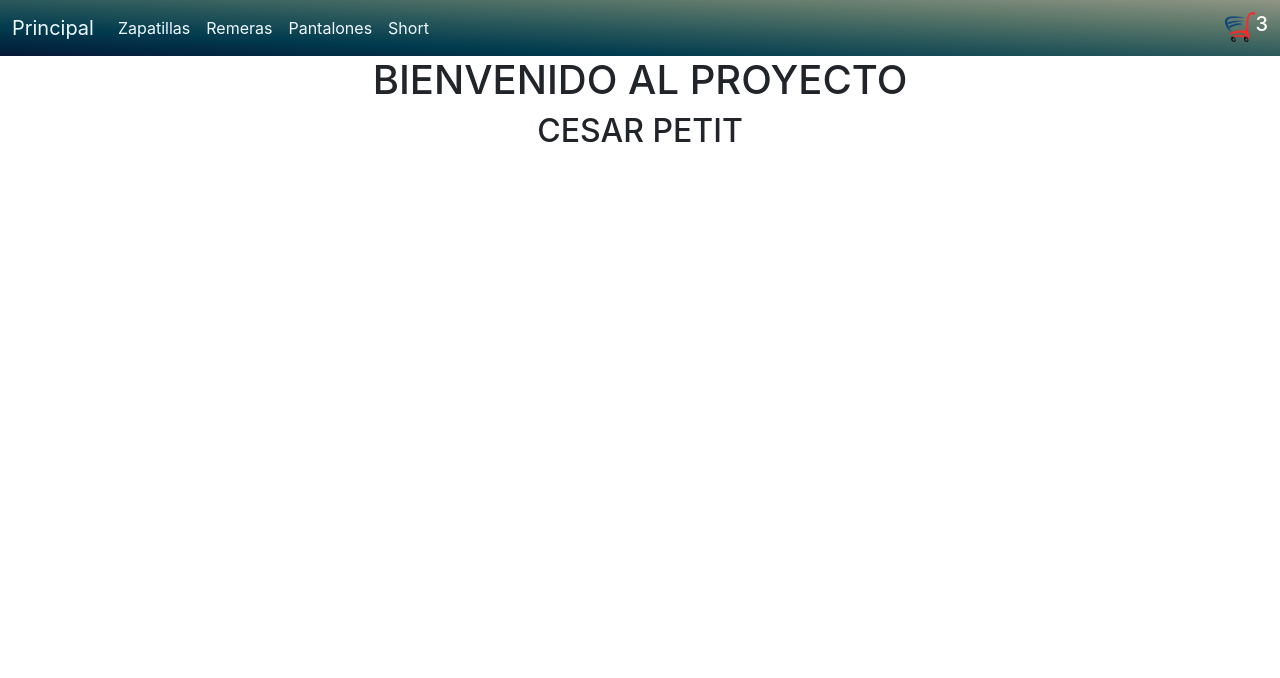
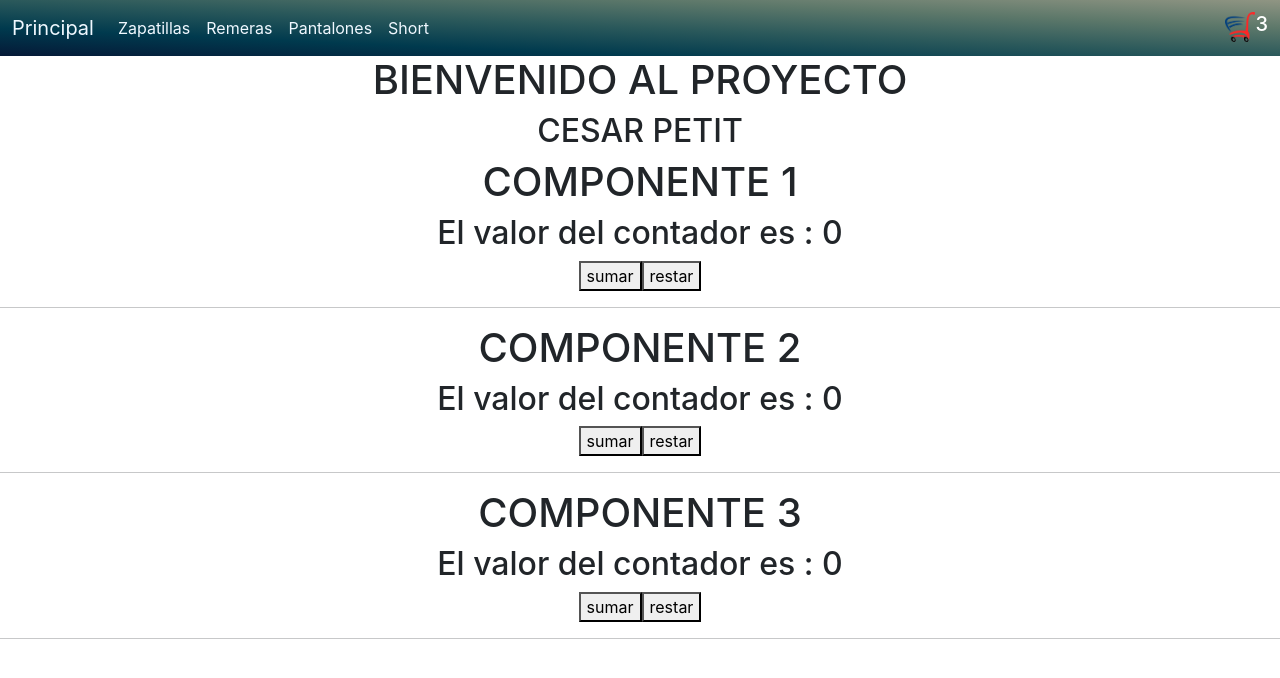
Before and after one commit to CesarPetit21480/react, a React (Create React App) app: page / in a window 1280 px wide. Shown: the top 678 px of the page. Built offline with nearby package versions, Linux system fonts and the light colour scheme.

Commit message:
nuevos cambios

```diff
--- a/package.json
+++ b/package.json
@@ -6,6 +6,7 @@
     "@testing-library/jest-dom": "^5.16.5",
     "@testing-library/react": "^13.4.0",
     "@testing-library/user-event": "^13.5.0",
+    "axios": "^1.2.1",
     "react": "^18.2.0",
     "react-dom": "^18.2.0",
     "react-scripts": "5.0.1",
--- a/src/App.js
+++ b/src/App.js
@@ -1,22 +1,24 @@
 import logo from "./logo.svg";
 import "./App.css";
 import NavBar from "./component/NabBar/NavBar";
-import ItemListContainer from "./component/ItemListContainer/ItemListContainer"
-
+import ItemListContainer from "./component/ItemListContainer/ItemListContainer";
+import CartWidget from "./component/CartWidget/CartWidget";
+import Card from "./component/Card/Card";
+import Counter from "./component/Counter/Counter";
 
 function App() {
   return (
     <div className="App">
-
-      <NavBar/>
+      <NavBar />
 
       <ItemListContainer
-        bienvenida = {"BIENVENIDO AL PROYECTO"}
-        nombre = {"CESAR PETIT"}
+        bienvenida={"BIENVENIDO AL PROYECTO"}
+        nombre={"CESAR PETIT"}
       />
 
-
-
+      <Counter nombre="COMPONENTE 1" />
+      <Counter nombre="COMPONENTE 2" />
+      <Counter nombre="COMPONENTE 3" />
 
       {/* <header className="App-header">
         <img src={logo} className="App-logo" alt="logo" />
--- /dev/null
+++ b/src/class/producto.jsx
@@ -0,0 +1,11 @@
+class producto  {
+
+    constructor(id,nombre,tipo,img){
+
+        this.id = id;
+        this.nombre = nombre;
+        this.tipo = tipo;
+        this.img = img;
+    }
+
+}
--- /dev/null
+++ b/src/component/Card/Card.jsx
@@ -0,0 +1,19 @@
+import React from 'react'
+import { useState } from 'react'
+import producto from '../../class/producto'
+
+const Card = () => {
+
+
+  // const p1 = new producto(1,"pantalon","shor","img");
+
+  const {cards,setcards} = useState([]);
+  // setcards(p1);
+  // console.log(cards);
+
+  return (
+    <div>card</div>
+  )
+}
+
+export default Card
--- /dev/null
+++ b/src/component/Counter/Counter.jsx
@@ -0,0 +1,25 @@
+import React from 'react'
+import { useState } from 'react'
+
+const Counter = (props) => {
+
+    const {nombre} = props;
+
+    const [contador, setContador] = useState(0);
+
+    const sumar = () => setContador(contador + 1);
+    const restar = () => setContador(contador - 1);
+
+
+  return (
+    <div>
+        <h1>{nombre}</h1>
+        <h2>El valor del contador es : {contador}</h2>
+        <button onClick={sumar}>sumar</button>
+        <button onClick={restar}>restar</button>
+        <hr/>
+    </div>
+  )
+}
+
+export default Counter
```
Also changed, not shown: src/component/usuario/usuario.jsx (added, +9 -0 lines), 1 other file (tests, documents, lock files or other folders).
